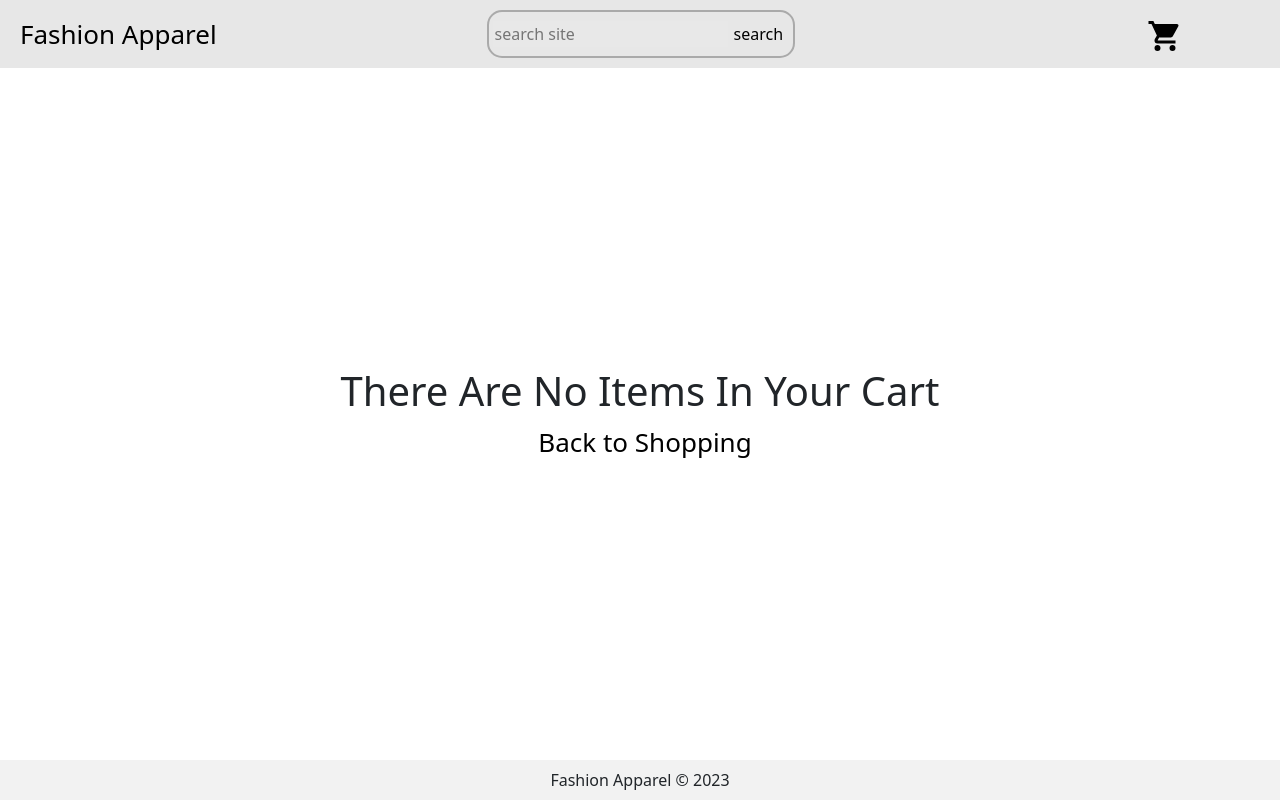
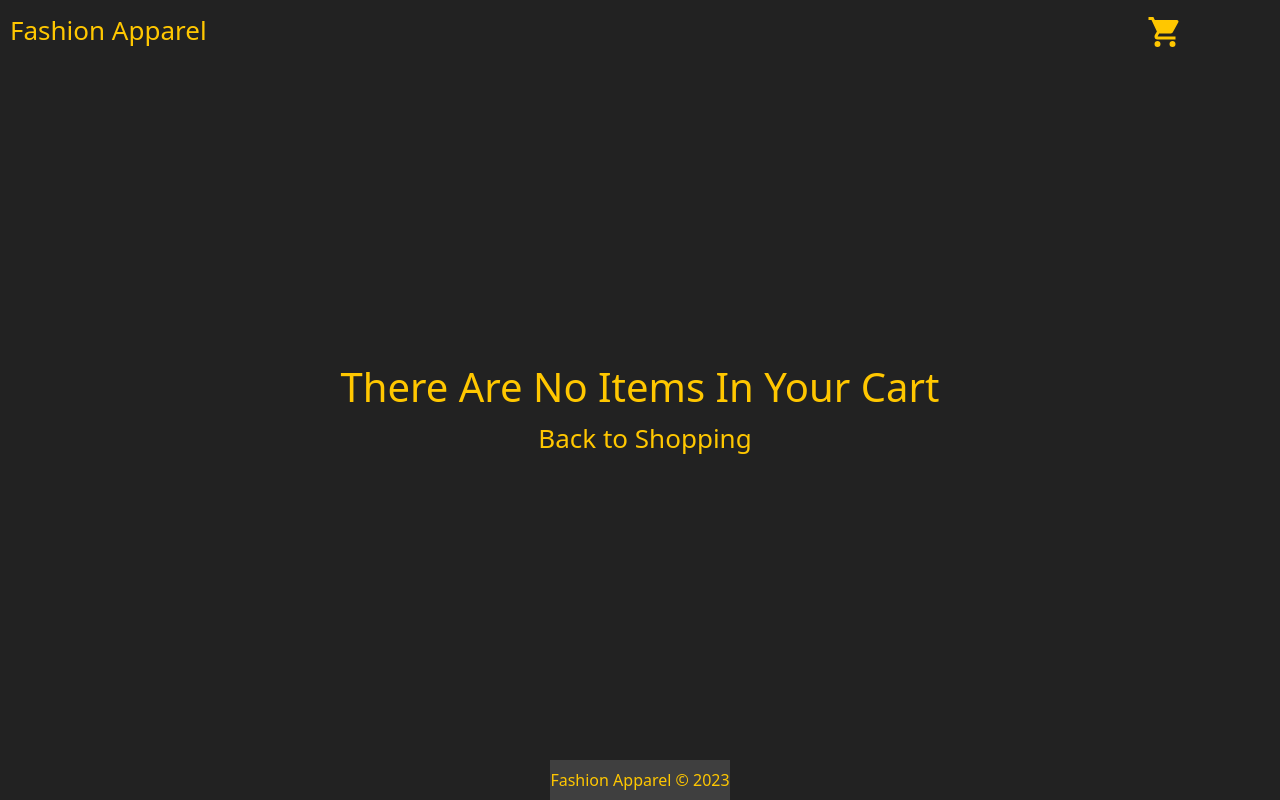
Before and after one commit to SalamanderCtesiphon/fashion-boutique, a React (Create React App) app: page /checkout in a window 1280 px wide. Built offline with nearby package versions, Linux system fonts and the light colour scheme; the HTML template or start-up script is replaced by a standard one.

Commit message:
began updating the style of the page

```diff
--- a/src/App.css
+++ b/src/App.css
@@ -1,37 +1,14 @@
 .App {
+  background-color: #222222;
+  color: #FFC700;
   text-align: center;
   min-height: 100vh;
-  width: 100vw;
   display: flex;
   flex-direction: column;
   justify-content: space-between;
+  align-items: center;
 }
 
-#search {
-  border: 2px solid rgba(103, 102, 102, 0.48);
-  border-radius: 15px;
-  padding: 4px;
-  display: flex;
-  align-items: center;
-  position: relative;
-}
-
-@media (max-width: 700px) {
-  #search{
-    display: none;
-  }
-}
-
-.drop-down {
-  position: absolute;
-  top: 100%;
-  right: 24%;
-  flex-direction: column;
-  border: 1px solid black;
-  border-radius: 10px;
-  background-color: white;
-  display: flex;
-}
 
 .list-item {
   text-decoration: none;
@@ -45,39 +22,6 @@
   border-radius: 10px;
 }
 
-.search-icon {
-  height: 20px;
-  width: auto;
-  padding-right: 10px;
-}
-
-.list-item:hover {
-  background-color: rgba(128, 128, 128, 0.381);
-  color: black;
-}
-
-.title {
-  padding-left: 10px;
-}
-
-button {
-  border: white;
-  border-radius: 20%;
-  padding: 6px;
-  background-color: rgba(227, 226, 226, 0.188);
-}
-
-button:hover {
-  color: blueviolet;
-  cursor: pointer;
-}
-
-input {
-  border: white;
-  background-color: rgba(235, 235, 235, 0.188);
-}
-
-
 .header {
   height: auto;
   width: 100vw;
@@ -87,7 +31,6 @@ input {
   padding-right: 15px;
   padding-top: 10px;
   padding-bottom: 10px;
-  background-color: rgba(128, 128, 128, 0.188);
 }
 
 @media (max-width: 700px) {
@@ -120,7 +63,7 @@ input {
 
 .navLinks {
   text-decoration: none;
-  color: black;
+  color: #FFC700;
   cursor: pointer;
   margin-left: 10px;
   font-size: 26px;
--- a/src/components/NavbarComponent.js
+++ b/src/components/NavbarComponent.js
@@ -2,7 +2,6 @@ import React, { useContext, useState } from 'react'
 import { CartContext } from '../CartContext'
 import Icon from '@mdi/react';
 import { mdiCart } from '@mdi/js';
-import search from '../search_FILL0_wght400_GRAD0_opsz48.svg'
 
 
 
@@ -22,15 +21,6 @@ function NavbarComponent() {
     <>
       <div className='header'>
       <a className="navLinks title" href='/'>Fashion Apparel</a>
-      <div id='search' >
-        <input placeholder='search site'></input>
-        <button onClick={() => toggleIsHidden()}>search</button>
-        <div className='drop-down' id='drop-down' style={style}>
-          <a className='list-item' href='/shoes'><img className="search-icon" src={search} alt='search icon'></img>Shoes</a>
-          <a className='list-item' href='/shirts'><img className="search-icon" src={search} alt='search icon'></img>Shirts</a>
-          <a className='list-item' href='/pants'><img className="search-icon" src={search} alt='search icon'></img>Pants</a>
-        </div>
-      </div>
       <div className='shopping-cart'>
         { productsCount > 0 ?
           <div className='product-count'>{productsCount}</div>
```
